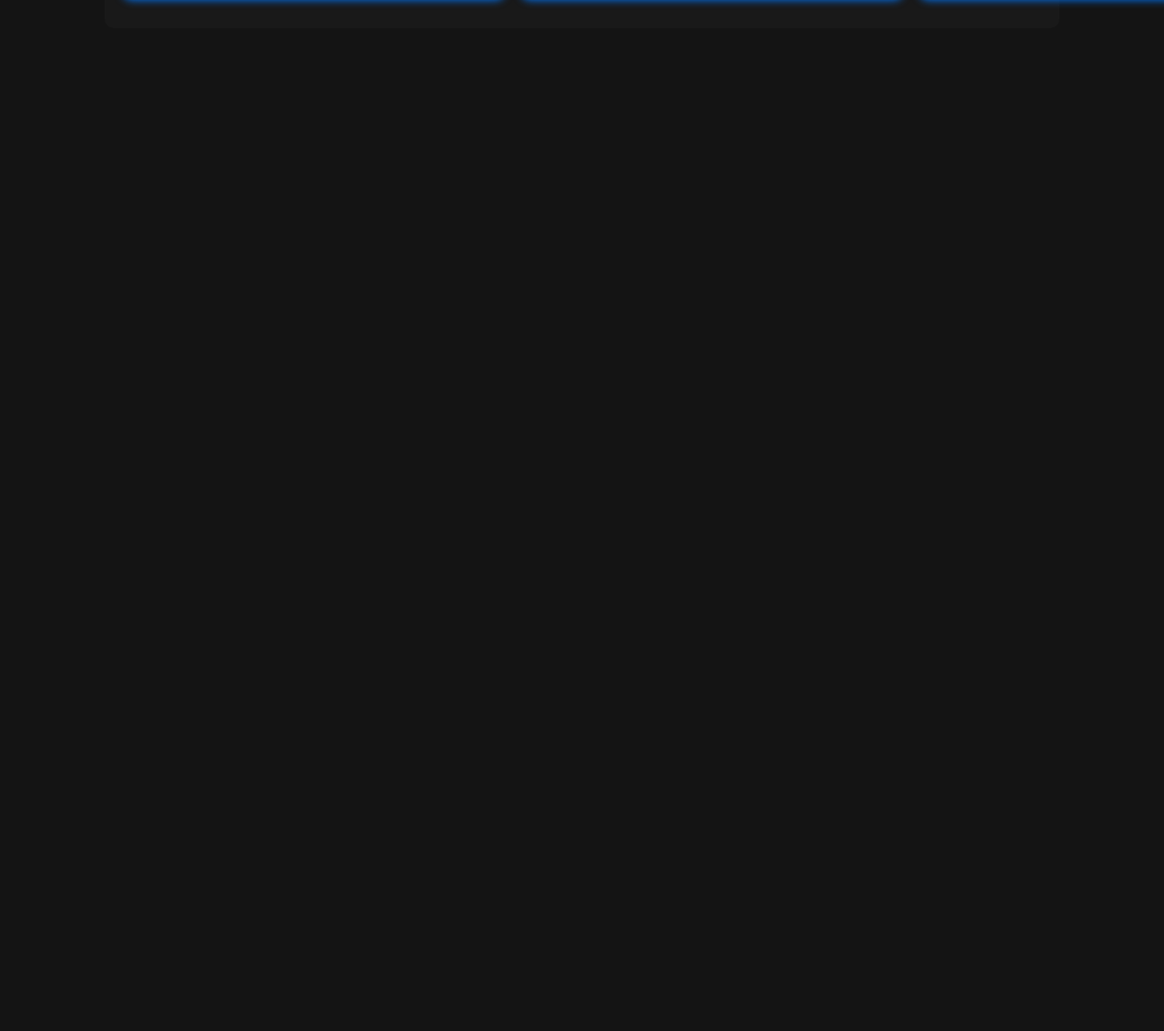
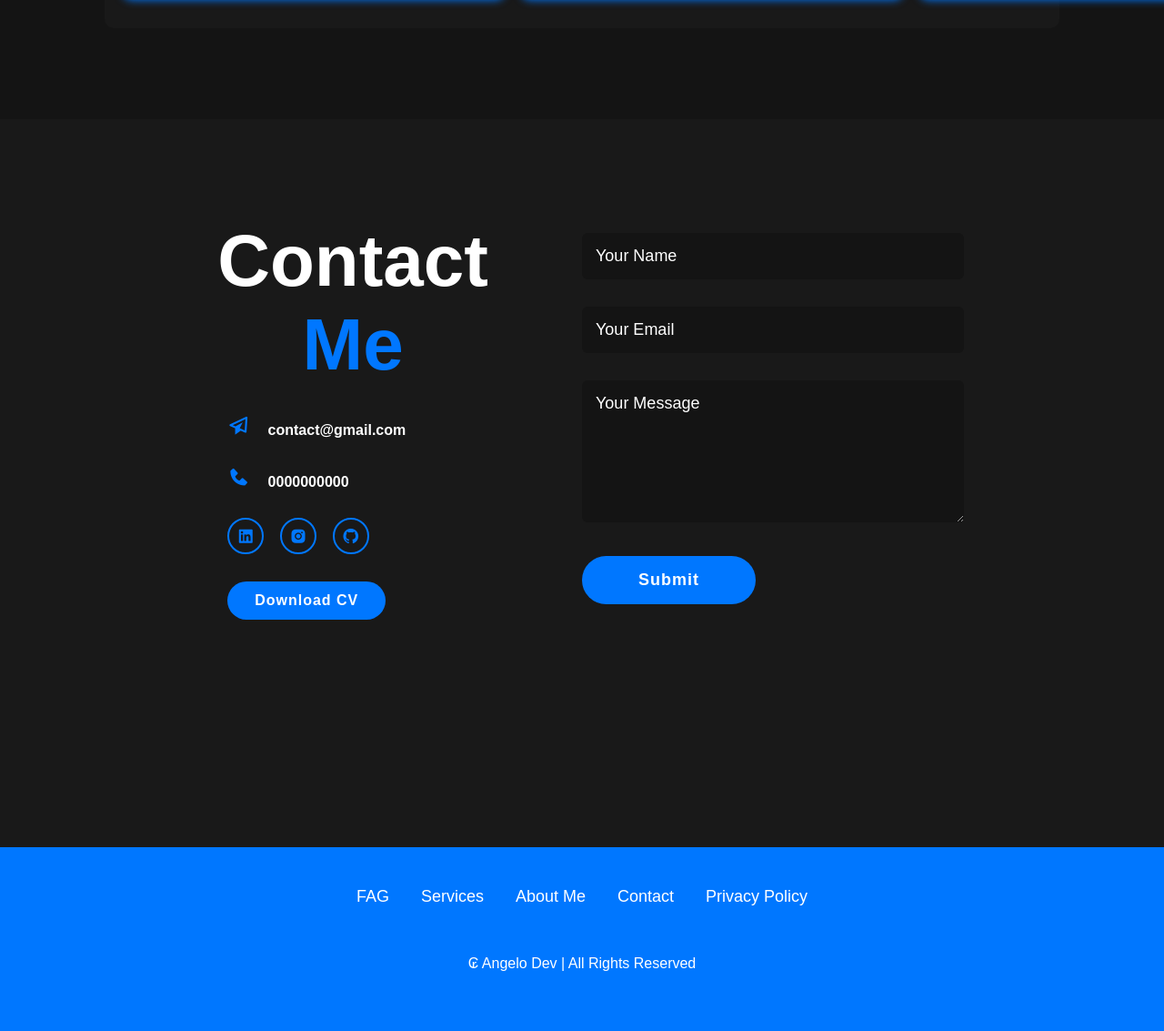
Before and after one commit to AngeloDavy/portif-lio, a plain HTML site: page index.html in a window 1280 px wide. Shown: the part 4379-5512 px from the top of the page at 91% size. Before the commit the page ends 4510 px from the top, so only its background shows below. Drawn offline with nearby package versions, Linux system fonts and the light colour scheme.

Commit message:
att contact and footer

```diff
--- a/index.html
+++ b/index.html
@@ -204,5 +204,49 @@
         </div>
     </section>
 
+    <section class="contact" id="contact">
+
+        <div class="container">
+            <div class="rows">
+                <div class="contact-left">
+                    <h2 class="heading">Contact <span>Me</span></h2>
+                    <p><i class='bx bx-paper-plane'></i> contact@gmail.com</p>
+                    <p><i class='bx bxs-phone'></i> 0000000000</p>
+                    <div class="social-icons">
+                        <a href="#"><i class='bx bxl-linkedin-square' ></i></a>
+                        <a href="#"><i class='bx bxl-instagram-alt' ></i></a>
+                        <a href="#"><i class='bx bxl-github' ></i></a>
+                    </div>
+                    <a href="#" class="btn">Download CV</a>
+                </div>
+                <div class="contact-right">
+                    <form>
+                        <input type="text" name="name" placeholder="Your Name" required>
+                        <input type="email" name="email" placeholder="Your Email" required>
+                        <textarea name="Message" rows="6" placeholder="Your Message"></textarea>
+                        <button type="submit" class="btn btn2">Submit</button>
+                    </form>
+                </div>
+            </div>
+        </div>
+    </section>
+
+    <footer class="footer">
+        <div class="social">
+            <ul class="list">
+
+                <li><a href="#">FAG</a></li>
+                <li><a href="#">Services</a></li>
+                <li><a href="#">About Me</a></li>
+                <li><a href="#">Contact</a></li>
+                <li><a href="#">Privacy Policy</a></li>
+
+            </ul>
+
+            <p class="copyright">₢ Angelo Dev | All Rights Reserved</p>
+
+        </div>
+    </footer>
+
 </body>
 </html>
--- a/style.css
+++ b/style.css
@@ -497,3 +497,138 @@ span{
     font-weight: 800;
     margin-left: .5rem;
 }
+
+.contact{
+    background: var(--second-bg-color);
+}
+
+.container{
+    padding: 10px 10%;
+}
+
+.rows{
+    display: flex;
+    justify-content: space-between;
+    flex-wrap: wrap;
+}
+
+.contact-left{
+    flex-basis: 40%;
+}
+
+.contact-right{
+    flex-basis: 50%;
+}
+
+.contact-left p{
+    font-size: 1.6rem;
+    font-weight: 600;
+    margin: 30px;
+}
+.contact-left h1{
+    font-size: 3rem;
+    color: white;
+    font-weight: 800;
+    margin-left: 30px;
+}
+
+.contact-left p i{
+    color: var(--main-color);
+    margin-right: 15px;
+    font-size: 25px;
+}
+
+.contact-left .social-icons{
+    margin-left: 30px;
+}
+
+.contact-left .social-icons a{
+    display: inline-flex;
+    justify-content: center;
+    align-items: center;
+    width: 4rem;
+    height: 4rem;
+    background: transparent;
+    border: .2rem solid var(--main-color);
+    font-size: 2rem;
+    border-radius: 50%;
+    color: var(--main-color);
+    margin: 0 1.5rem 3rem 0;
+    transition: .3s ease;
+}
+
+.contact-left .btn{
+    margin-left: 30px;
+}
+
+.contact-right form{
+    width: 100%;
+}
+
+form input, form textarea{
+    width: 100%;
+    border: 0;
+    outline: none;
+    background: var(--bg-color);
+    padding: 15px;
+    margin: 15px 0;
+    color: white;
+    font-size: 18px;
+    border-radius: 6px;
+}
+
+form input::placeholder, form textarea::placeholder{
+    color: white;
+}
+
+form .btn2{
+    padding: 14px 60px;
+    font-size: 18px;
+    margin-top: 20px;
+    cursor: pointer;
+}
+
+.footer{
+    position: relative;
+    bottom: 0;
+    width: 100%;
+    padding: 40px 0;
+    background-color: var(--main-color);
+}
+
+.footer .social{
+    text-align: center;
+    padding-bottom: 25px;
+    color: white;
+}
+
+.footer ul{
+    margin-top: 0;
+    padding: 0;
+    font-size: 18px;
+    line-height: 1.6;
+    margin-bottom: 0;
+    text-align: center;
+}
+
+.footer ul li a{
+    color: white;
+    border-bottom: 3px solid transparent;
+    transition: .3s ease;
+}
+
+.footer ul li a:hover{
+    border-bottom: 2px solid white;
+}
+
+.footer ul li{
+    display: inline-block;
+    padding: 0 15px;
+}
+
+.footer .copyright{
+    margin-top: 50px;
+    text-align: center;
+    font-size: 16px;
+    color: white;
+}
```
